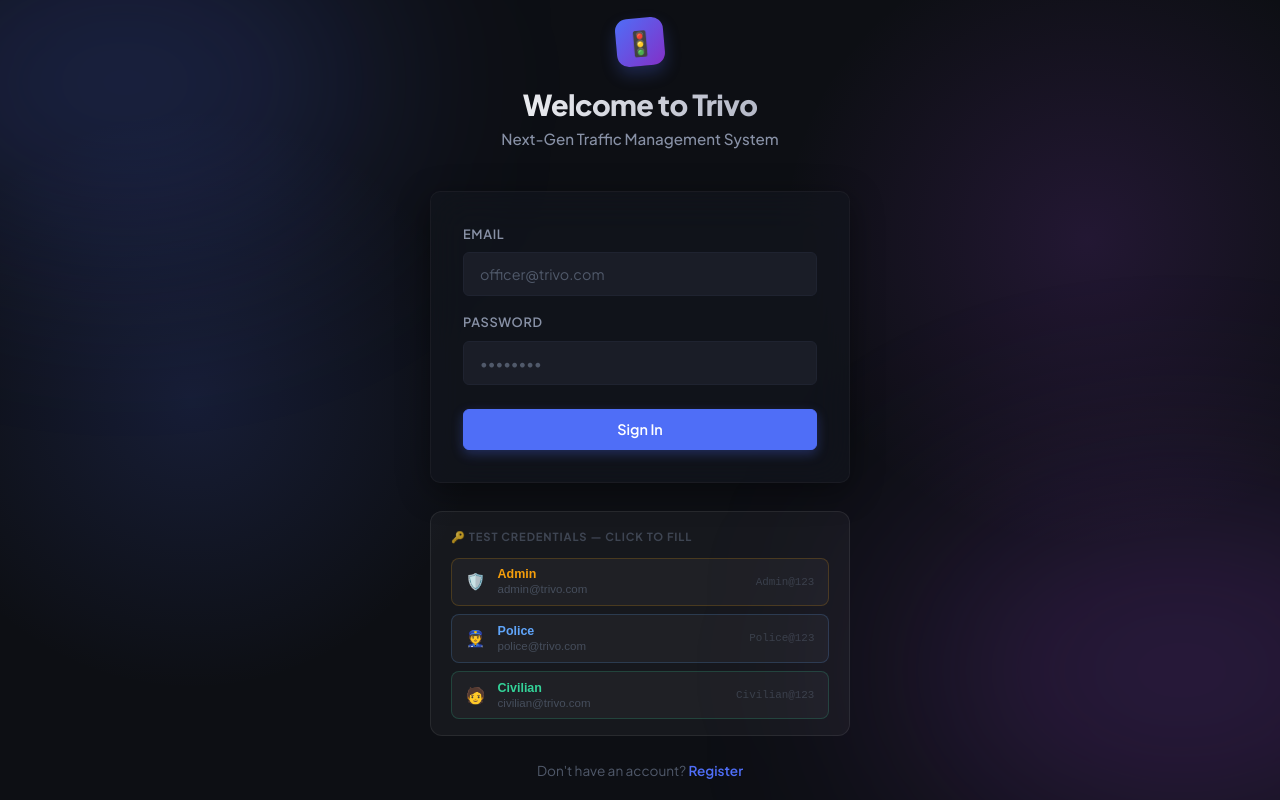
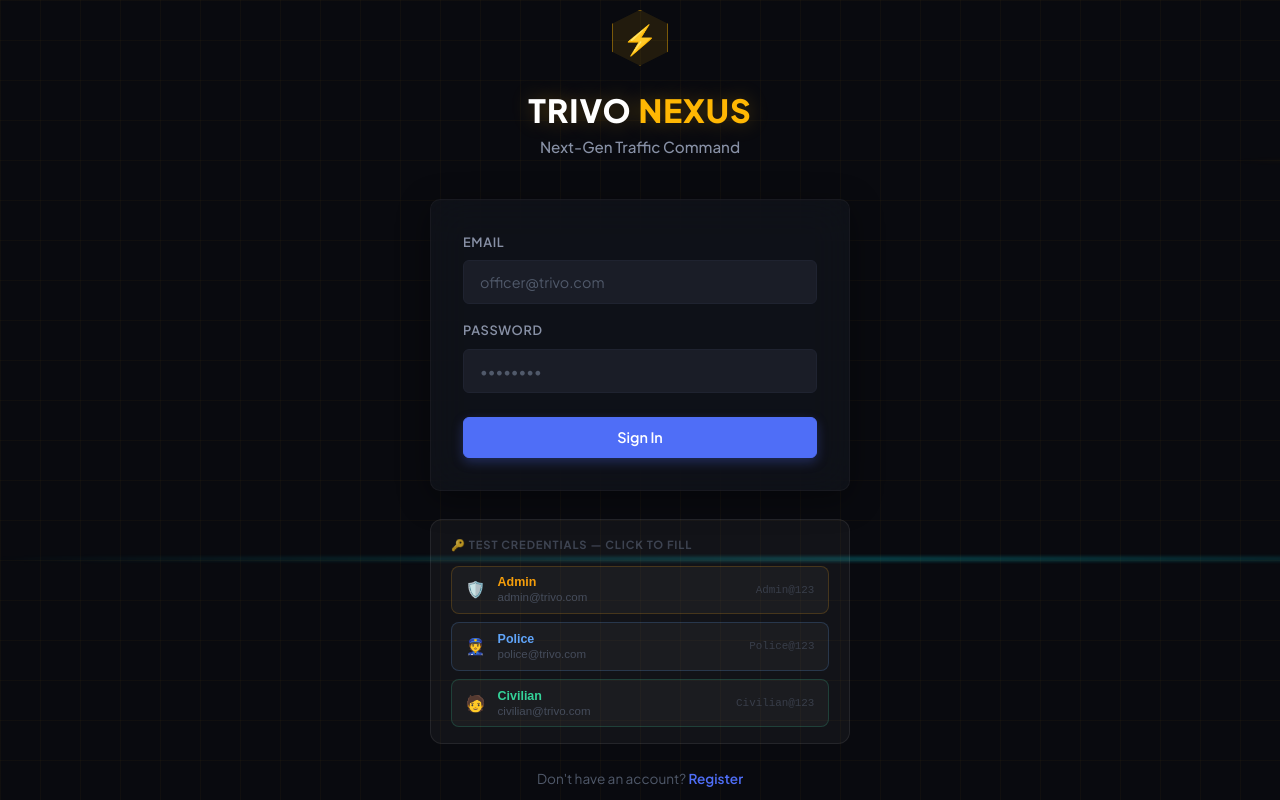
Before and after one commit to Poojan2006/traffic-frontend, a React (Vite) app: page /login in a window 1280 px wide. Built offline with nearby package versions, Linux system fonts and the light colour scheme.

Commit message:
Apply Cyber Theme directly to JSX

```diff
--- a/src/components/Login.jsx
+++ b/src/components/Login.jsx
@@ -38,50 +38,51 @@ const Login = () => {
 
     return (
         <div className="auth-container" style={{
-            background: 'var(--bg)',
+            background: '#090a0f',
             backgroundImage: `
-                radial-gradient(circle at 15% 50%, rgba(79, 110, 247, 0.15), transparent 25%),
-                radial-gradient(circle at 85% 30%, rgba(159, 70, 228, 0.15), transparent 25%)
+                linear-gradient(rgba(255, 183, 3, 0.03) 1px, transparent 1px),
+                linear-gradient(90deg, rgba(255, 183, 3, 0.03) 1px, transparent 1px)
             `,
+            backgroundSize: '40px 40px',
             position: 'relative',
             overflow: 'hidden'
         }}>
-            {/* Animated Glowing Orbs */}
-            <div style={{ position: 'absolute', top: '-10%', left: '-10%', width: '40%', height: '40%', background: 'rgba(79, 110, 247, 0.2)', filter: 'blur(100px)', borderRadius: '50%', animation: 'float 6s ease-in-out infinite' }}></div>
-            <div style={{ position: 'absolute', bottom: '-10%', right: '-10%', width: '40%', height: '40%', background: 'rgba(159, 70, 228, 0.2)', filter: 'blur(100px)', borderRadius: '50%', animation: 'float 8s ease-in-out infinite reverse' }}></div>
+            {/* Animated Car Light Trails */}
+            <div style={{ position: 'absolute', top: '20%', left: '-20%', width: '140%', height: '2px', background: 'linear-gradient(90deg, transparent, #ffb703, #ff4d4d, transparent)', filter: 'blur(2px)', opacity: 0.6, animation: 'driveRight 6s linear infinite' }}></div>
+            <div style={{ position: 'absolute', bottom: '30%', right: '-20%', width: '140%', height: '2px', background: 'linear-gradient(-90deg, transparent, #00f0ff, transparent)', filter: 'blur(2px)', opacity: 0.6, animation: 'driveLeft 8s linear infinite 2s' }}></div>
 
             <div className="auth-card" style={{ position: 'relative', zIndex: 10 }}>
                 {/* Header */}
                 <div style={{ textAlign: 'center', marginBottom: '2.5rem' }}>
                     <div
                         style={{
-                            width: 48,
-                            height: 48,
-                            background: 'linear-gradient(135deg, var(--primary), #8330c8)',
-                            borderRadius: '12px',
+                            width: 56,
+                            height: 56,
+                            background: 'rgba(255, 183, 3, 0.1)',
+                            border: '1px solid rgba(255, 183, 3, 0.4)',
                             display: 'flex',
                             alignItems: 'center',
                             justifyContent: 'center',
-                            fontSize: '1.5rem',
-                            margin: '0 auto 1.25rem',
-                            boxShadow: '0 8px 16px rgba(79, 110, 247, 0.25)',
-                            transform: 'rotate(-5deg)',
+                            fontSize: '1.8rem',
+                            margin: '0 auto 1.5rem',
+                            boxShadow: '0 0 20px rgba(255, 183, 3, 0.2)',
+                            clipPath: 'polygon(50% 0%, 100% 25%, 100% 75%, 50% 100%, 0% 75%, 0% 25%)'
                         }}
                     >
-                        🚦
+                        ⚡
                     </div>
                     <h1 style={{
-                        fontSize: '1.8rem',
-                        fontWeight: 800,
-                        background: 'linear-gradient(to right, #ffffff, #a0a5b8)',
-                        WebkitBackgroundClip: 'text',
-                        WebkitTextFillColor: 'transparent',
+                        fontSize: '2rem',
+                        fontWeight: 900,
+                        color: '#fff',
+                        letterSpacing: '1px',
+                        textShadow: '0 0 20px rgba(255,183,3,0.3)',
                         marginBottom: '0.2rem'
                     }}>
-                        Welcome to Trivo
+                        TRIVO <span style={{ color: '#ffb703' }}>NEXUS</span>
                     </h1>
                     <p style={{ color: 'var(--text-sub)', fontSize: '0.95rem', fontWeight: 500 }}>
-                        Next-Gen Traffic Management System
+                        Next-Gen Traffic Command
                     </p>
                 </div>
 
```
